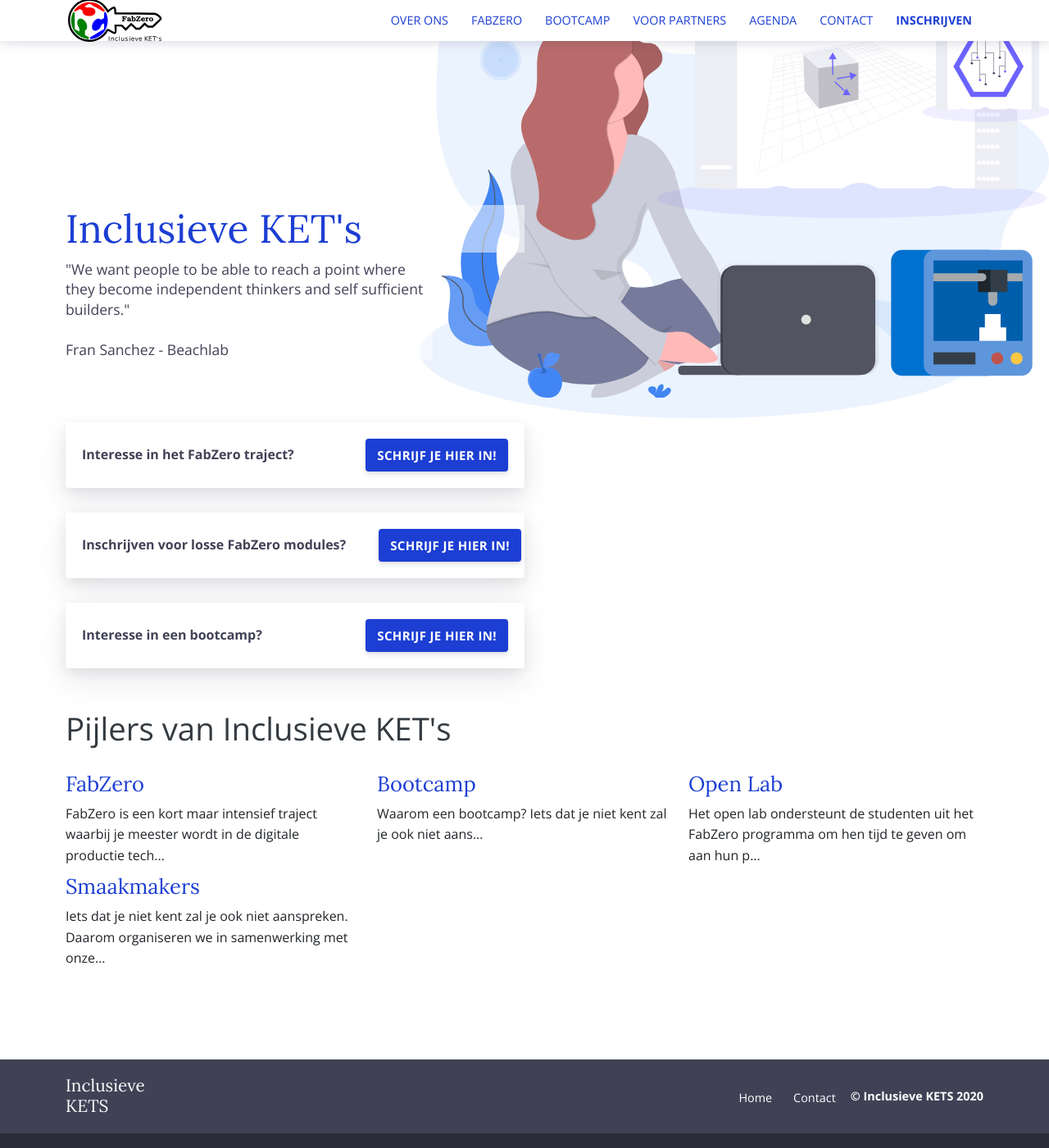
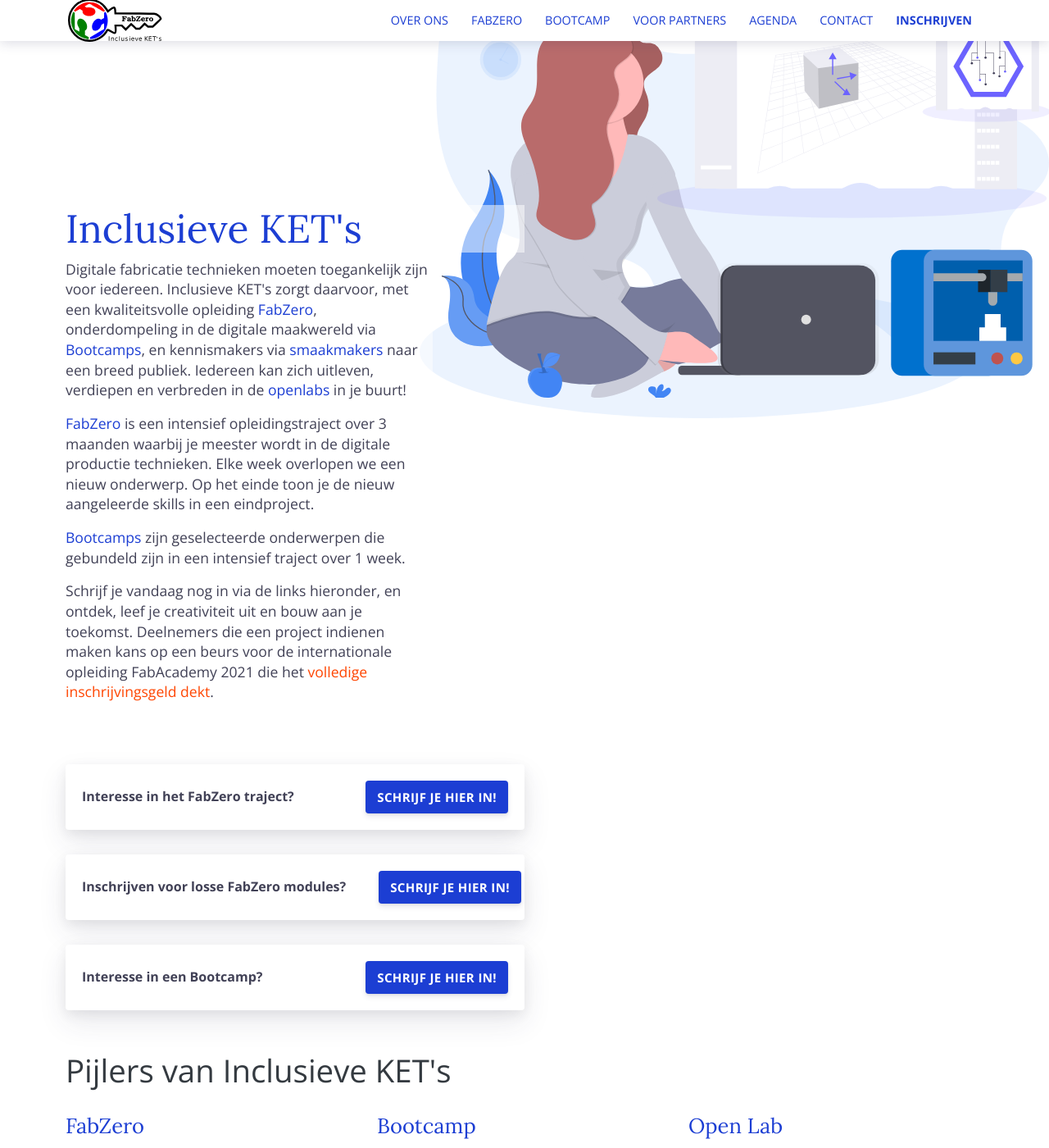
Before and after one commit to IngegnoMakerSpace/inclusievekets, a Jekyll site: the page built from index.html, in a window 1280 px wide and 1400 px high. Shown: the whole window at 82% size. Built offline with Jekyll 4.4.1, drawn with Linux system fonts in a browser that asks for light colours; some of the changed text lies outside the part shown.

Commit message:
landingspagina uitbreiden en vlugger duidelijk maken wat er aangeboden wordt

```diff
--- a/index.html
+++ b/index.html
@@ -7,9 +7,12 @@
 <div class="intro pb-4">
   <div class="container">
     <h1>Inclusieve KET's</h1>
-    <p>"We want people to be able to reach a point where they become independent thinkers and self sufficient builders." <br><br>
-
-        <b>Fran Sanchez - Beachlab</b></p>
+    <p>Digitale fabricatie technieken moeten toegankelijk zijn voor iedereen. Inclusieve KET's zorgt daarvoor, met een kwaliteitsvolle opleiding <a href="{{ site.baseurl }}/services/FabZero/">FabZero</a>, onderdompeling in de digitale maakwereld via <a href="{{ site.baseurl }}/bootcamp">Bootcamps</a>, en kennismakers via <a href="https://www.facebook.com/IngegnoMakerSpace/events/">smaakmakers</a> naar een breed publiek. Iedereen kan zich uitleven, verdiepen en verbreden in de <a href="{{ site.baseurl }}/services/openlab/">openlabs</a> in je buurt!
+      </p>
+      <p>
+      <a href="{{ site.baseurl }}/services/FabZero/">FabZero</a> is een intensief opleidingstraject over 3 maanden waarbij je meester wordt in de digitale productie technieken. Elke week overlopen we een nieuw onderwerp. Op het einde toon je de nieuw aangeleerde skills in een eindproject.</p>
+      <p><a href="{{ site.baseurl }}/bootcamp">Bootcamps</a> zijn geselecteerde onderwerpen die gebundeld zijn in een intensief traject over 1 week.</p>
+      <p>Schrijf je vandaag nog in via de links hieronder, en ontdek, leef je creativiteit uit en bouw aan je toekomst. Deelnemers die een project indienen maken kans op een beurs voor de internationale opleiding FabAcademy 2021 die het <span style="color:orangered">volledige inschrijvingsgeld dekt</span>.</p>
   </div>
 </div>
 
@@ -43,7 +46,7 @@
 <div class="container pt-3">
   <div class="call">
     <div class="call-box-top">
-      <div class="call-phone"><strong>Interesse in een bootcamp? </strong>  </div>
+      <div class="call-phone"><strong>Interesse in een Bootcamp? </strong>  </div>
 
     </div>
     <div class="call-box-bottom">
@@ -75,6 +78,15 @@
 
   </div>
 </div>
+<div class="container pt-8">
+  <div class="row justify-content-start">
+    <div class="col-12">
+    <p>"We want people to be able to reach a point where they become independent thinkers and self sufficient builders." <br><br>
+
+        <b>Fran Sanchez - Beachlab</b></p>
+    </div>
+  </div>
+</div>
 
 <div class="container pt-8 pt-md-10">
 </div>
```
